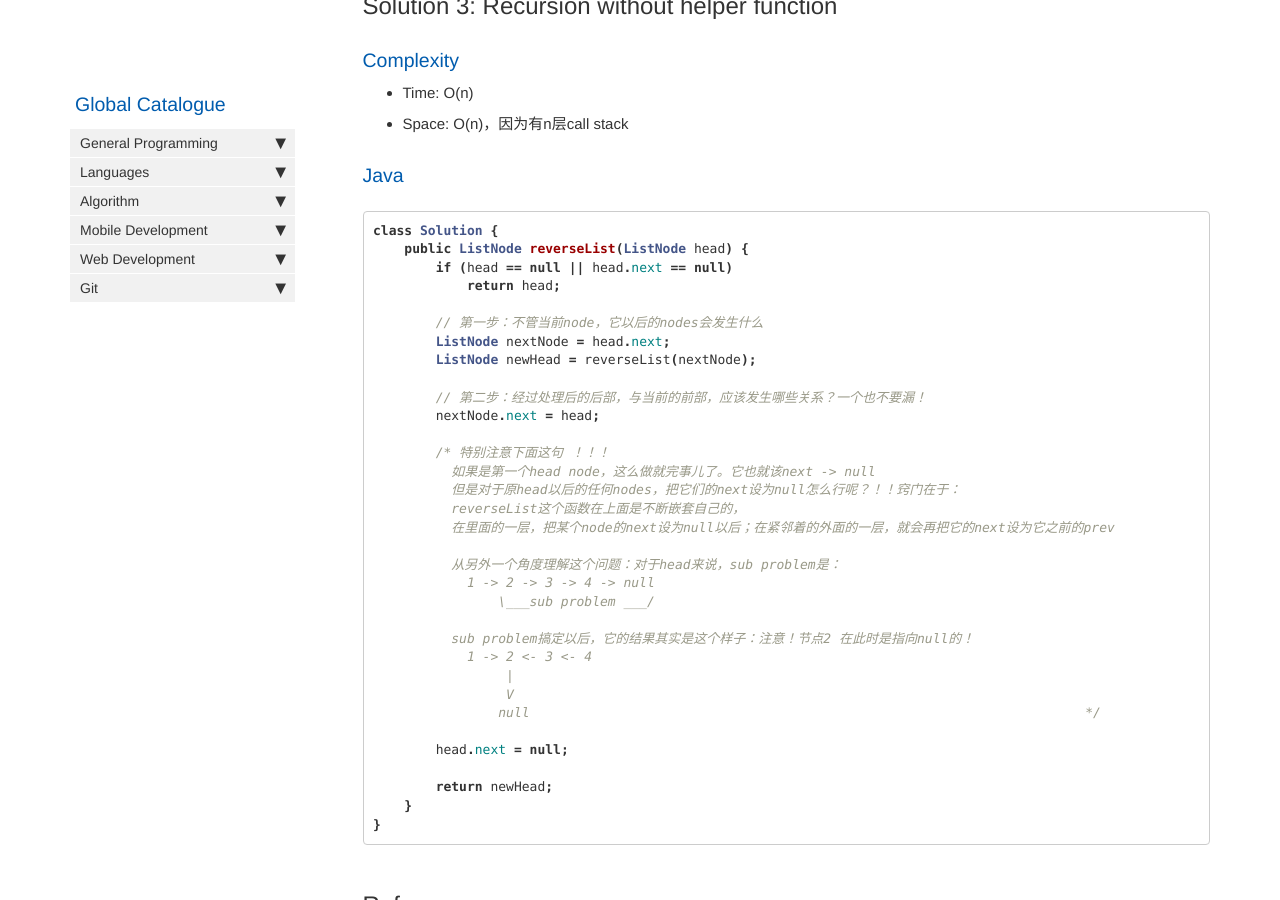
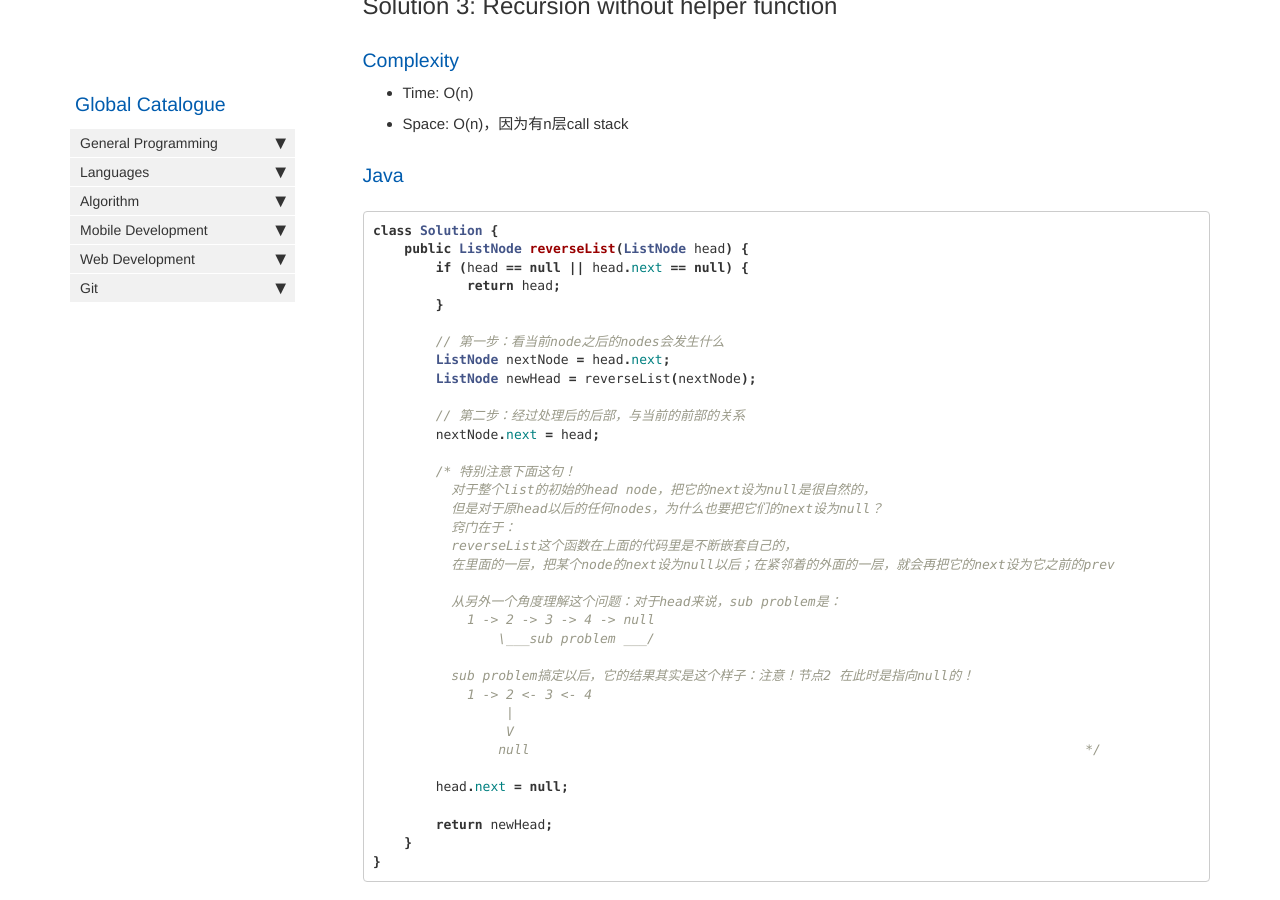
Before and after one commit to HungryOrc/hungryorc.github.io, a Jekyll site: the page built from pages/algorithm/algorithm_reverse_singly_linked_list.md, in a window 1280 px wide and 900 px high, scrolled down 1930 px. Built offline with Jekyll 4.4.1, drawn with Linux system fonts in a browser that asks for light colours; nearby versions of some CDN libraries; comment, search, counter and statistics services are not loaded.

Commit message:
Update algorithm_reverse_singly_linked_list.md

````diff
--- a/pages/algorithm/algorithm_reverse_singly_linked_list.md
+++ b/pages/algorithm/algorithm_reverse_singly_linked_list.md
@@ -94,20 +94,22 @@ class Solution {
 ```java
 class Solution {
     public ListNode reverseList(ListNode head) {
-        if (head == null || head.next == null)
+        if (head == null || head.next == null) {
             return head;
+        }
 
-        // 第一步：不管当前node，它以后的nodes会发生什么
+        // 第一步：看当前node之后的nodes会发生什么
         ListNode nextNode = head.next;
         ListNode newHead = reverseList(nextNode);
 
-        // 第二步：经过处理后的后部，与当前的前部，应该发生哪些关系？一个也不要漏！
+        // 第二步：经过处理后的后部，与当前的前部的关系
         nextNode.next = head;
 
-        /* 特别注意下面这句 ！！！
-          如果是第一个head node，这么做就完事儿了。它也就该next -> null
-          但是对于原head以后的任何nodes，把它们的next设为null怎么行呢？！！窍门在于：
-          reverseList这个函数在上面是不断嵌套自己的，
+        /* 特别注意下面这句！
+          对于整个list的初始的head node，把它的next设为null是很自然的，
+          但是对于原head以后的任何nodes，为什么也要把它们的next设为null？
+          窍门在于：
+          reverseList这个函数在上面的代码里是不断嵌套自己的，
           在里面的一层，把某个node的next设为null以后；在紧邻着的外面的一层，就会再把它的next设为它之前的prev
 
           从另外一个角度理解这个问题：对于head来说，sub problem是：
````
